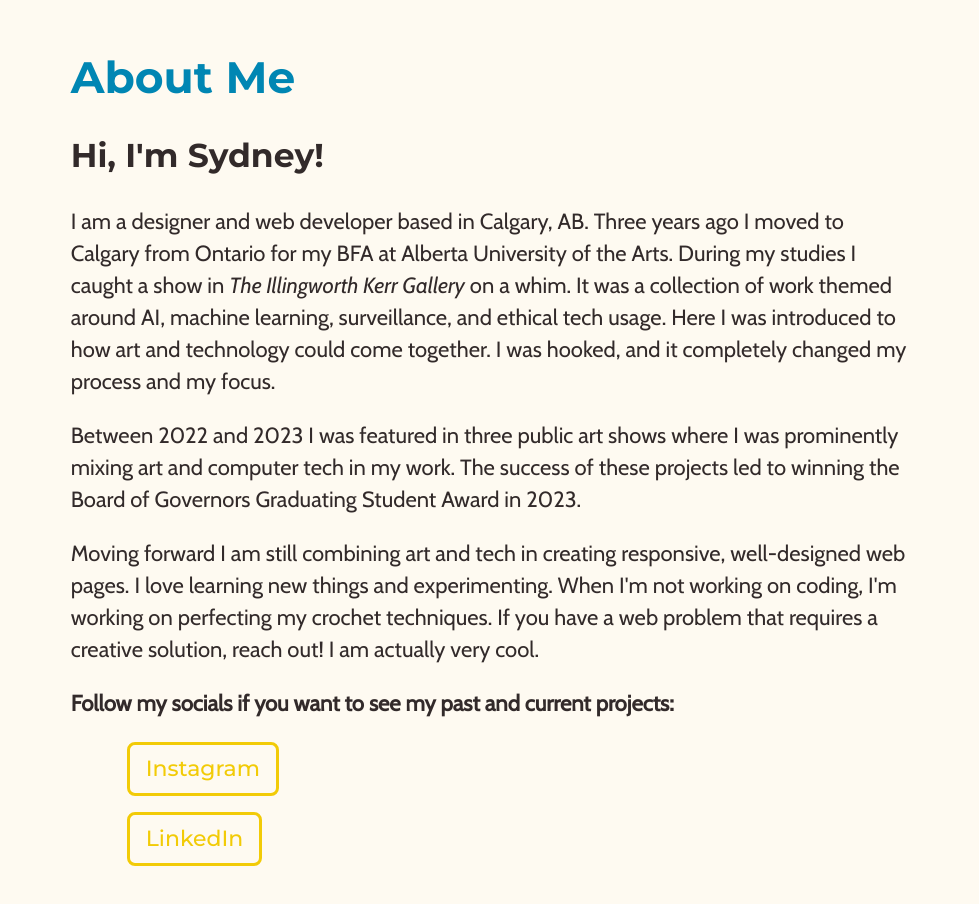
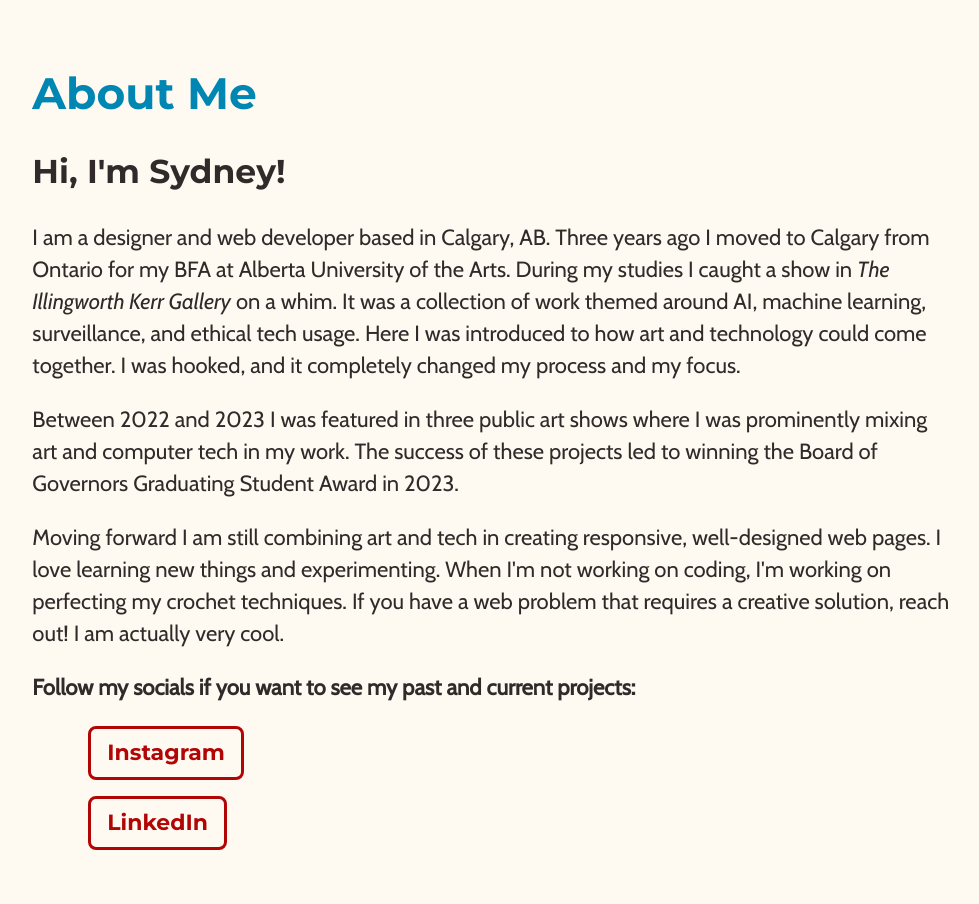
Before and after one commit to sydneyYYC/cpnt260-a1, a plain HTML site: page index.html in a window 1280 px wide. Shown: the whole page, without its empty margins (147-1126 px from the left). Drawn offline with nearby package versions, Linux system fonts and the light colour scheme.

Commit message:
changed color for accessibility

```diff
--- a/style.css
+++ b/style.css
@@ -5,38 +5,48 @@ main {
   font-family: 'Cabin', Arial, Helvetica, sans-serif;
   line-height: 2rem;
   margin: auto;
-  max-width: 55ch;
+  max-width: 60ch;
   font-size: 22px;
-  padding: 1rem;
+  padding: 2rem;
   background-color: hsl(44, 88%, 97%);
-  color:	hsl(0, 9%, 18%)
+  color:	hsl(0, 9%, 18%);
+
 }
 
-h1,h2,h3,h4,h5,h6{
+/*about me main heading*/
+h1{
+  font-family:'Montserrat', Arial, Helvetica, sans-serif;
+  font-weight:bold;
+  line-height: 3rem;
+  color:hsl(195, 100%, 35%);
+}
+/*'Hi I'm...' Heading*/
+h2,h3,h4,h5,h6{
   font-family:'Montserrat', Arial, Helvetica, sans-serif;
   font-weight:bold;
   line-height: 3rem;
   color: 	hsl(0, 9%, 18%);
 }
 
-h1{
-  color:hsl(195, 100%, 35%);
-}
+
 em{
   font-weight:200;
 }
 
+/*remove  bullets*/
 ul{
   list-style-type: none;
   width: fit-content;
 }
 
+/*button styles*/
 .button {
   font-family:'Montserrat', Arial, Helvetica, sans-serif;
+  font-weight:bold;
   background-color: hsl(44, 88%, 97%);
   border-style: solid;
-  border-color:hsl(50, 94%, 49%);
-  color: hsl(50, 94%, 49%);
+  border-color:	hsl(0, 94%, 36%);
+  color: 	hsl(0, 94%, 36%);
   text-decoration: none;
   padding: 0.5rem 1rem;
   border-radius: .5rem;
@@ -44,3 +54,20 @@ ul{
   display:block;
   width: fit-content;
 }
+
+/* Hover state */
+a:hover {
+  background-color:	hsl(0, 94%, 36%);
+  color:hsl(44, 88%, 97%);
+  font-weight:bold;
+
+}
+
+/*
+a:active {
+  background-color:hsl(195, 100%, 35%);
+  color:hsl(44, 88%, 97%);
+  border-color:	hsl(50, 94%, 49%);
+  border-style:dotted;
+
+}
```
